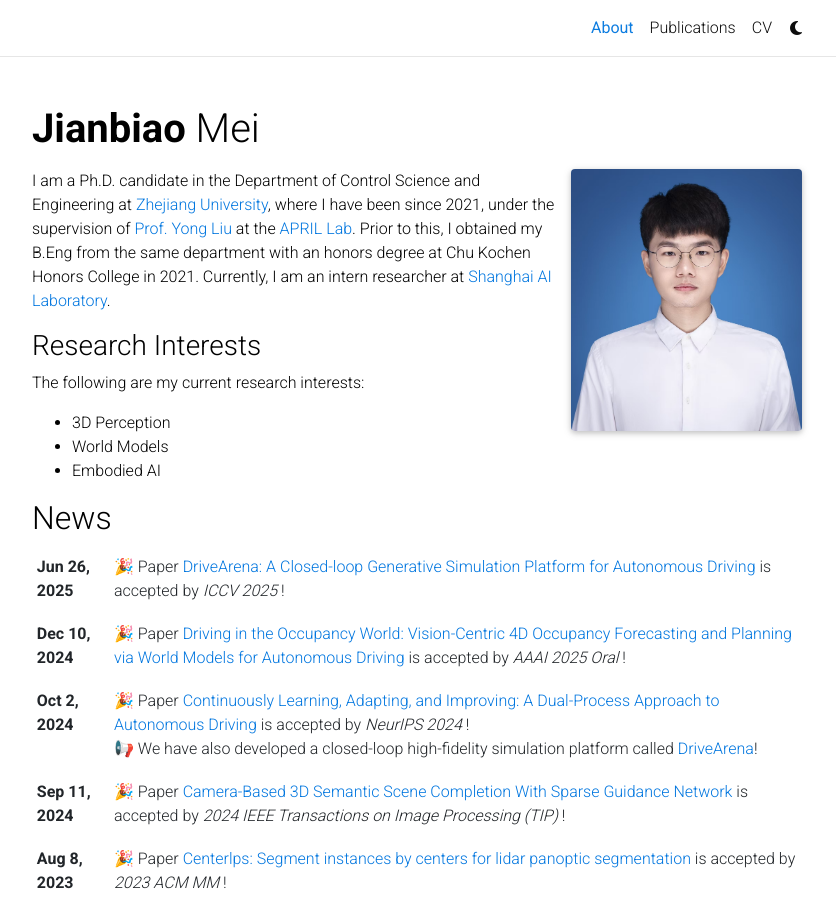
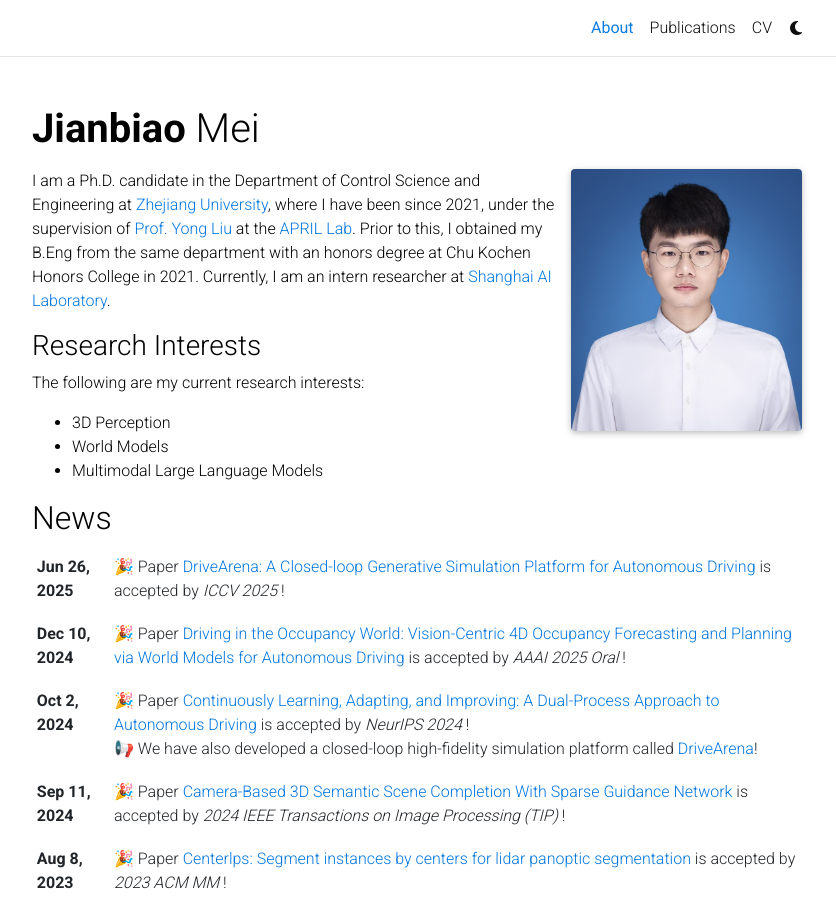
Before and after one commit to jianbiaomei/jianbiaomei.github.io, a Jekyll site: the page built from _pages/about.md, in a window 1280 px wide and 900 px high. Shown: the whole window, without its empty margins (223-1059 px from the left). Built offline with Jekyll 4.4.1, drawn with Linux system fonts in a browser that asks for light colours; comment, search, counter and statistics services are not loaded; a style sheet for code colours, icons or effects is not loaded.

Commit message:
Update about.md

```diff
--- a/_pages/about.md
+++ b/_pages/about.md
@@ -25,4 +25,4 @@ The following are my current research interests:
 <!-- See also [list of publications](/publications). -->
 - 3D Perception
 - World Models
-- Embodied AI
+- Multimodal Large Language Models
```
